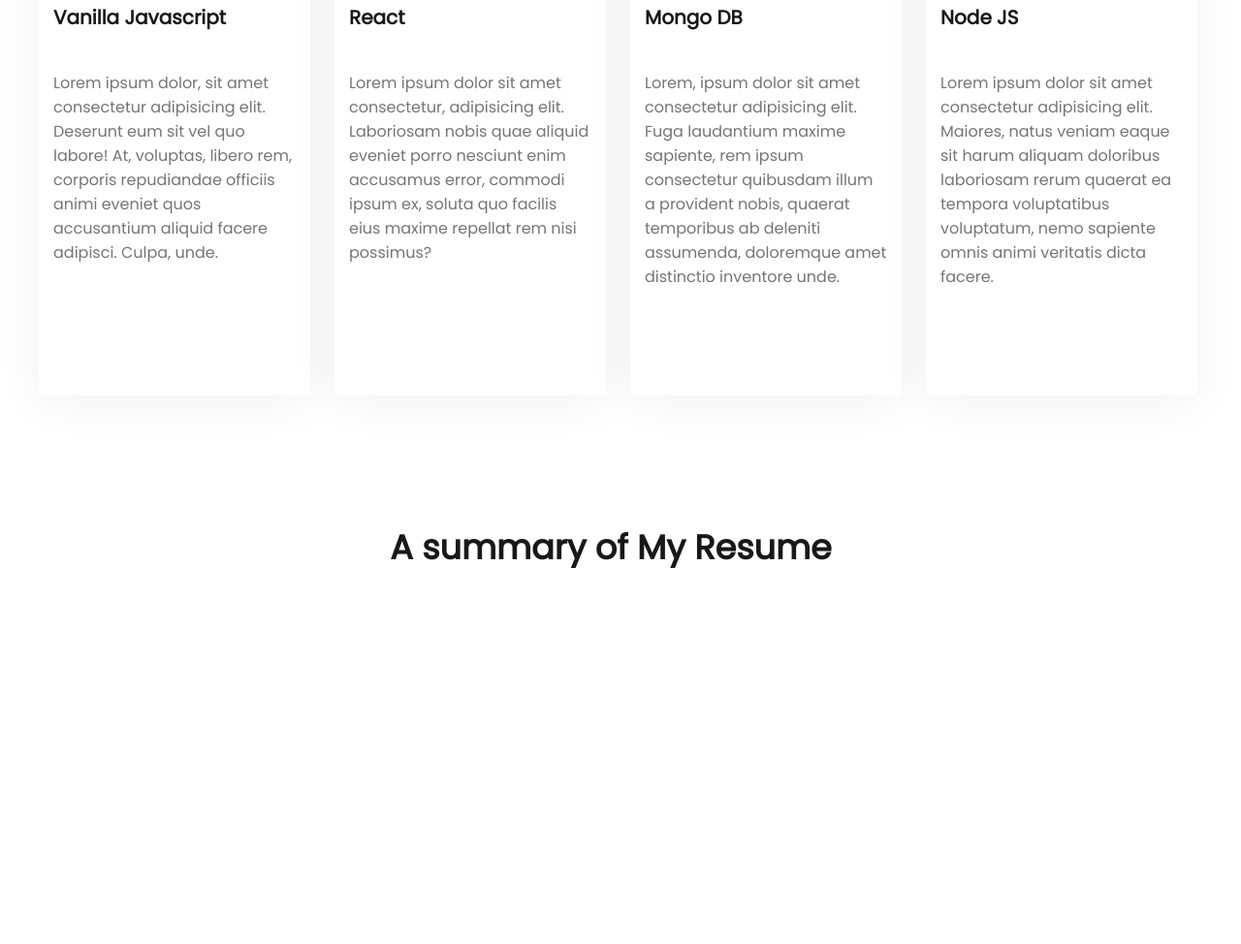
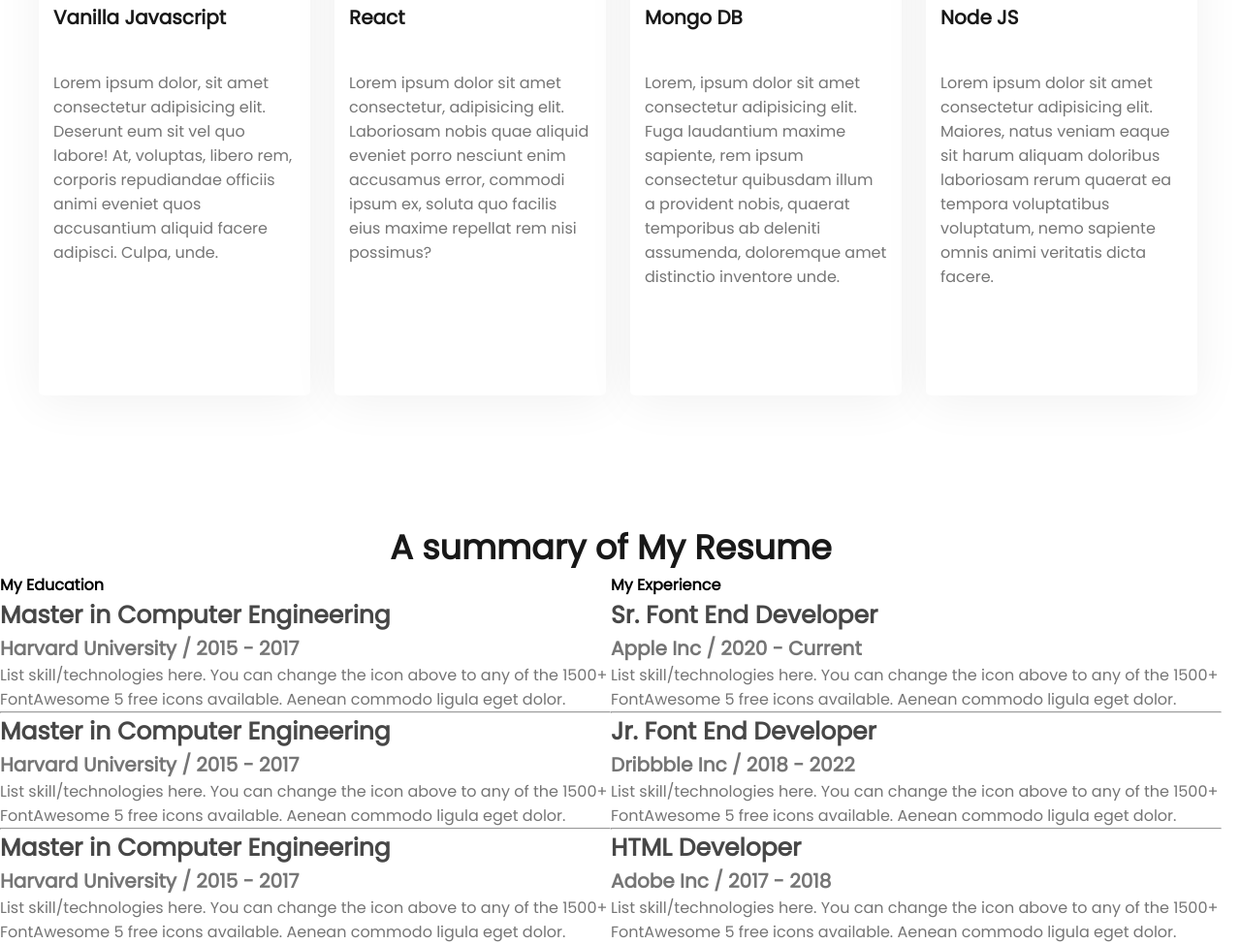
Before and after one commit to dmmonir2003/developer-portfolio-2, a plain HTML site: page index.html in a window 1280 px wide. Shown: the part 2160-3134 px from the top of the page at 97% size. Before the commit the page ends 2751 px from the top, so only its background shows below. Drawn offline with Linux system fonts and the light colour scheme.

Commit message:
4th commit

```diff
--- a/index.html
+++ b/index.html
@@ -122,11 +122,56 @@
             <h3 class="resume-title">A summary of My Resume</h3>
             <div class="resume-contant">
                 <div class="my-education">
-
-
+                    <h4 class="contant-title">My Education</h4>
+                    <div class="resume-item">
+                        <h5 class="title">Master in Computer Engineering</h5>
+                        <h6 class="sub-title">Harvard University / 2015 - 2017</h6>
+                        <p class="description">List skill/technologies here. You can change the icon above
+                            to any of the 1500+ FontAwesome 5 free icons available. Aenean commodo ligula eget dolor.
+                        </p>
+                    </div>
+                    <hr>
+                    <div class="resume-item">
+                        <h5 class="title">Master in Computer Engineering</h5>
+                        <h6 class="sub-title">Harvard University / 2015 - 2017</h6>
+                        <p class="description">List skill/technologies here. You can change the icon above
+                            to any of the 1500+ FontAwesome 5 free icons available. Aenean commodo ligula eget dolor.
+                        </p>
+                    </div>
+                    <hr>
+                    <div class="resume-item">
+                        <h5 class="title">Master in Computer Engineering</h5>
+                        <h6 class="sub-title">Harvard University / 2015 - 2017</h6>
+                        <p class="description">List skill/technologies here. You can change the icon above
+                            to any of the 1500+ FontAwesome 5 free icons available. Aenean commodo ligula eget dolor.
+                        </p>
+                    </div>
                 </div>
                 <div class="my-expriance">
-
+                    <h4 class="contant-title">My Experience</h4>
+                    <div class="resume-item">
+                        <h5 class="title">Sr. Font End Developer</h5>
+                        <h6 class="sub-title">Apple Inc / 2020 - Current</h6>
+                        <p class="description">List skill/technologies here. You can change the icon above
+                            to any of the 1500+ FontAwesome 5 free icons available. Aenean commodo ligula eget dolor.
+                        </p>
+                    </div>
+                    <hr>
+                    <div class="resume-item">
+                        <h5 class="title">Jr. Font End Developer</h5>
+                        <h6 class="sub-title">Dribbble Inc / 2018 - 2022</h6>
+                        <p class="description">List skill/technologies here. You can change the icon above
+                            to any of the 1500+ FontAwesome 5 free icons available. Aenean commodo ligula eget dolor.
+                        </p>
+                    </div>
+                    <hr>
+                    <div class="resume-item">
+                        <h5 class="title">HTML Developer</h5>
+                        <h6 class="sub-title">Adobe Inc / 2017 - 2018</h6>
+                        <p class="description">List skill/technologies here. You can change the icon above
+                            to any of the 1500+ FontAwesome 5 free icons available. Aenean commodo ligula eget dolor.
+                        </p>
+                    </div>
 
                 </div>
             </div>
--- a/styles/portfolio.css
+++ b/styles/portfolio.css
@@ -226,3 +226,26 @@ nav ul {
     color: #181818;
     text-align: center;
 }
+
+.resume-contant {
+    display: flex;
+
+}
+
+.resume-item .title {
+    font-weight: 700;
+    font-size: 25px;
+    color: #474747;
+}
+
+.resume-item .sub-title {
+    font-weight: 600;
+    font-size: 20px;
+    color: #757575;
+}
+
+.resume-item .description {
+    font-weight: 400;
+    font-size: 16px;
+    color: #757575;
+}
```
